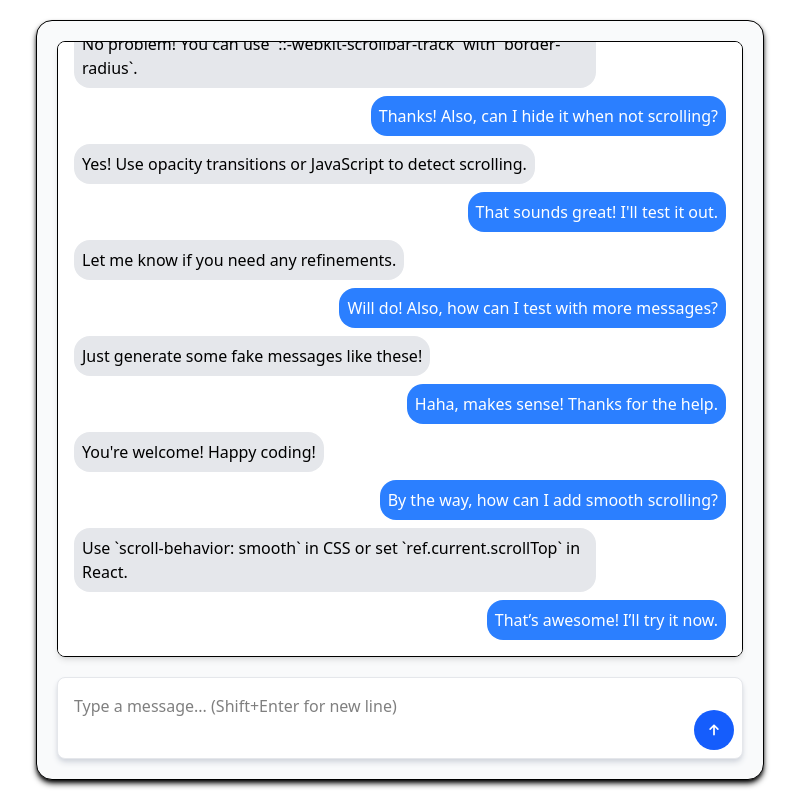
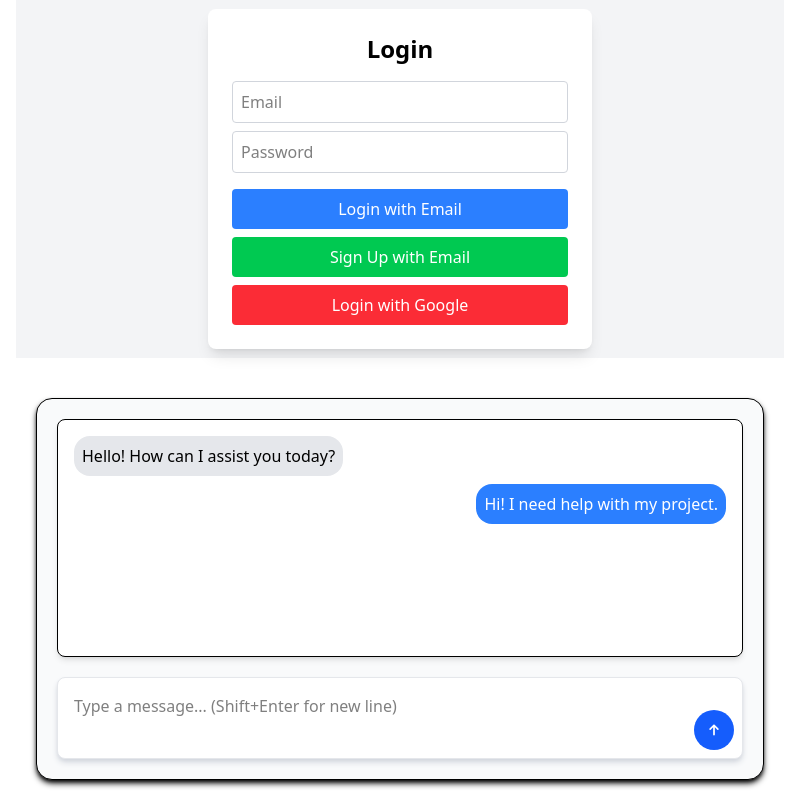
Before and after one commit to LiamTalisic/ChatbotSite, a React (Vite) app: page / in a window 1280 px wide. Shown: the whole page, without its empty margins (240-1039 px from the left). Built offline with nearby package versions, Linux system fonts and the light colour scheme; no server answers.

Commit message:
modified:   package-lock.json 	modified:   package.json 	modified:   src/App.jsx 	modified:   src/components/Chat.jsx 	modified:   src/components/ChatInput.jsx 	new file:   src/components/Login.jsx

```diff
--- a/package.json
+++ b/package.json
@@ -12,6 +12,7 @@
   "dependencies": {
     "@tailwindcss/vite": "^4.0.6",
     "autoprefixer": "^10.4.20",
+    "firebase": "^11.3.0",
     "openai": "^4.83.0",
     "postcss": "^8.5.1",
     "react": "^19.0.0",
--- a/src/App.jsx
+++ b/src/App.jsx
@@ -1,6 +1,10 @@
 import { useState } from 'react'
 
 import Chat from './components/Chat'
+import Login from './components/Login'
+
+
+
 
 function App() {
 
@@ -9,7 +13,7 @@ function App() {
             {/* div thats aligned to the center */}
             <div className="flex flex-col w-full h-[100vh] items-center justify-center  min-h-[400px]">
                 <div className="SizedDiv">
-
+                    <Login/>
                     <Chat/>
 
                 </div>
--- a/src/components/Chat.jsx
+++ b/src/components/Chat.jsx
@@ -6,38 +6,21 @@ const Chat = () => {
     const [messages, setMessages] = useState([
         { id: 1, text: "Hello! How can I assist you today?", sender: "bot" },
         { id: 2, text: "Hi! I need help with my project.", sender: "user" },
-        { id: 3, text: "Sure! What specifically do you need help with?", sender: "bot" },
-        { id: 4, text: "I'm trying to style the scrollbar in my chat app.", sender: "user" },
-        { id: 5, text: "Great! Are you using Tailwind CSS for styling?", sender: "bot" },
-        { id: 6, text: "Yes, I want to make the scrollbar visible only when scrolling.", sender: "user" },
-        { id: 7, text: "Got it! You can use WebKit properties or Tailwind’s scrollbar plugin.", sender: "bot" },
-        { id: 8, text: "I prefer WebKit, but I need rounded edges for the track.", sender: "user" },
-        { id: 9, text: "No problem! You can use `::-webkit-scrollbar-track` with `border-radius`.", sender: "bot" },
-        { id: 10, text: "Thanks! Also, can I hide it when not scrolling?", sender: "user" },
-        { id: 11, text: "Yes! Use opacity transitions or JavaScript to detect scrolling.", sender: "bot" },
-        { id: 12, text: "That sounds great! I'll test it out.", sender: "user" },
-        { id: 13, text: "Let me know if you need any refinements.", sender: "bot" },
-        { id: 14, text: "Will do! Also, how can I test with more messages?", sender: "user" },
-        { id: 15, text: "Just generate some fake messages like these!", sender: "bot" },
-        { id: 16, text: "Haha, makes sense! Thanks for the help.", sender: "user" },
-        { id: 17, text: "You're welcome! Happy coding!", sender: "bot" },
-        { id: 18, text: "By the way, how can I add smooth scrolling?", sender: "user" },
-        { id: 19, text: "Use `scroll-behavior: smooth` in CSS or set `ref.current.scrollTop` in React.", sender: "bot" },
-        { id: 20, text: "That’s awesome! I’ll try it now.", sender: "user" },
     ]);
 
-
-    const handleSendMessage = (message) => {
-        setMessages((prevMessages) => [...prevMessages, { id: prevMessages.length + 1, text: message, sender: "user" }]);
+    // 🔹 Ensure all messages get a unique ID and proper format
+    const handleSendMessage = (messageObj) => {
+        setMessages((prevMessages) => [
+            ...prevMessages,
+            { id: prevMessages.length + 1, text: messageObj.text, sender: messageObj.sender },
+        ]);
     };
 
     return (
-        // can add "flex" to make it just fit the content
         <div className="flex flex-col h-full max-h-[95%] p-5 m-5 border rounded-2xl shadow-md shadow-black bg-gray-50 justify-between">
-            <ChatHistory messages={messages} setMessages={setMessages} />
+            <ChatHistory messages={messages} />
             <ChatInput onSendMessage={handleSendMessage} />
         </div>
-
     );
 };
 
--- a/src/components/ChatInput.jsx
+++ b/src/components/ChatInput.jsx
@@ -1,16 +1,54 @@
 import { useState, useRef, useEffect } from "react";
+import { auth } from "../firebaseConfig";
 
 const ChatInput = ({ onSendMessage }) => {
     const [message, setMessage] = useState("");
     const textareaRef = useRef(null);
     const maxHeight = 150; // Maximum height before scrollbar appears
 
+    const sendMessage = async () => {
+        const trimmedMessage = message.trim();
+        if (!trimmedMessage) return;
+
+        const user = auth.currentUser;
+        if (!user) {
+            console.error("User not authenticated");
+            return;
+        }
+
+        // 🔹 Get Firebase Authentication Token
+        const token = await user.getIdToken();
+
+        // 🔹 Send user message to ChatHistory
+        onSendMessage({ text: trimmedMessage, sender: "user" });
+        setMessage("");
+
+        try {
+            const response = await fetch("http://localhost:3000/chat", {
+                method: "POST",
+                headers: {
+                    "Content-Type": "application/json",
+                    "Authorization": `Bearer ${token}`, // ✅ Include Firebase Token
+                },
+                body: JSON.stringify({ message: trimmedMessage }),
+            });
+
+            console.log(token)
+
+            const reply = await response.text();
+            console.log("AI Reply:", reply);
+
+            // 🔹 Send AI response to ChatHistory
+            onSendMessage({ text: reply, sender: "bot" });
+
+        } catch (error) {
+            console.error("Error sending message:", error);
+        }
+    };
+
+
     const handleSend = () => {
-        if (message.trim() !== "") {
-            onSendMessage(message);
-            setMessage("");
-            resizeTextarea(); // Reset textarea height after sending
-        }
+        sendMessage();
     };
 
     const handleKeyPress = (e) => {
@@ -33,7 +71,7 @@ const ChatInput = ({ onSendMessage }) => {
     }, [message]);
 
     return (
-        <div className="flex items-end w-full mx-auto p-2 rounded-lg shadow-md shadow-gray-300 border border-gray-200 bg-white ">
+        <div className="flex items-end w-full mx-auto p-2 rounded-lg shadow-md shadow-gray-300 border border-gray-200 bg-white">
             <textarea
                 ref={textareaRef}
                 value={message}
@@ -66,8 +104,6 @@ const ChatInput = ({ onSendMessage }) => {
                     />
                 </svg>
             </button>
-
-
         </div>
     );
 };
--- /dev/null
+++ b/src/components/Login.jsx
@@ -0,0 +1,147 @@
+import React, { useState } from "react";
+import {
+  signInWithPopup,
+  GoogleAuthProvider,
+  createUserWithEmailAndPassword,
+  signInWithEmailAndPassword
+} from "firebase/auth";
+import { auth } from "../firebaseConfig"; // ✅ Import Firebase Auth
+import { getFirestore, doc, setDoc, getDoc } from "firebase/firestore";
+
+// ✅ Initialize Firestore
+const db = getFirestore();
+const provider = new GoogleAuthProvider();
+
+const Login = () => {
+  const [email, setEmail] = useState("");
+  const [password, setPassword] = useState("");
+  const [loading, setLoading] = useState(false);
+  const [message, setMessage] = useState("");
+
+  // 🔹 Google Sign-In (with Firestore User Entry)
+  const signInWithGoogle = async () => {
+    try {
+        setLoading(true);
+        const result = await signInWithPopup(auth, provider);
+        const user = result.user;
+        const userRef = doc(db, "users", user.uid);
+
+        // 🔍 Check if user exists in Firestore
+        const userDoc = await getDoc(userRef);
+        if (!userDoc.exists()) {
+            // 🚀 Add user with default permissions
+            await setDoc(userRef, {
+                uid: user.uid,
+                email: user.email,
+                role: "user",
+                canChat: false // Default to false, admin must enable manually
+            });
+        }
+
+        setMessage(`Signed in as ${user.email}`);
+        console.log("User signed in and stored in Firestore");
+    } catch (error) {
+        setMessage(`Google Sign-in Error: ${error.message}`);
+        console.error("Google Sign-in Error:", error);
+    } finally {
+        setLoading(false);
+    }
+  };
+
+  // 🔹 Email/Password Sign-Up (with Firestore User Entry)
+  const signUpWithEmailPassword = async () => {
+    try {
+      setLoading(true);
+      const userCredential = await createUserWithEmailAndPassword(auth, email, password);
+      const user = userCredential.user;
+      const userRef = doc(db, "users", user.uid);
+
+      // 🔍 Check if user exists in Firestore
+      const userDoc = await getDoc(userRef);
+      if (!userDoc.exists()) {
+          // 🚀 Add user with default permissions
+          await setDoc(userRef, {
+              uid: user.uid,
+              email: user.email,
+              role: "user",
+              canChat: false // Default to false, admin must enable manually
+          });
+      }
+
+      setMessage(`Signed up as ${user.email}`);
+      console.log("User registered and stored in Firestore");
+    } catch (error) {
+      setMessage(`Sign-up Error: ${error.message}`);
+      console.error("Sign-up Error:", error);
+    } finally {
+      setLoading(false);
+    }
+  };
+
+  // 🔹 Email/Password Login
+  const loginWithEmailPassword = async () => {
+    try {
+      setLoading(true);
+      const userCredential = await signInWithEmailAndPassword(auth, email, password);
+      const user = userCredential.user;
+      setMessage(`Logged in as ${user.email}`);
+    } catch (error) {
+      setMessage(`Login Error: ${error.message}`);
+      console.error("Login Error:", error);
+    } finally {
+      setLoading(false);
+    }
+  };
+
+  return (
+    <div className="flex flex-col items-center justify-center h-screen bg-gray-100">
+      <div className="bg-white p-6 rounded-lg shadow-lg w-96">
+        <h2 className="text-2xl font-bold mb-4 text-center">Login</h2>
+
+        {/* Email & Password Fields */}
+        <input
+          type="email"
+          placeholder="Email"
+          value={email}
+          onChange={(e) => setEmail(e.target.value)}
+          className="w-full p-2 border border-gray-300 rounded mb-2"
+        />
+        <input
+          type="password"
+          placeholder="Password"
+          value={password}
+          onChange={(e) => setPassword(e.target.value)}
+          className="w-full p-2 border border-gray-300 rounded mb-4"
+        />
+
+        {/* Buttons */}
+        <button
+          onClick={loginWithEmailPassword}
+          className="w-full bg-blue-500 text-white py-2 rounded mb-2 hover:bg-blue-600"
+          disabled={loading}
+        >
+          {loading ? "Logging in..." : "Login with Email"}
+        </button>
+        <button
+          onClick={signUpWithEmailPassword}
+          className="w-full bg-green-500 text-white py-2 rounded mb-2 hover:bg-green-600"
+          disabled={loading}
+        >
+          {loading ? "Signing up..." : "Sign Up with Email"}
+        </button>
+        <button
+          onClick={signInWithGoogle}
+          className="w-full bg-red-500 text-white py-2 rounded hover:bg-red-600"
+          disabled={loading}
+        >
+          {loading ? "Signing in..." : "Login with Google"}
+        </button>
+
+        {/* Message Display */}
+        {message && <p className="text-center text-sm text-gray-600 mt-4">{message}</p>}
+      </div>
+    </div>
+  );
+};
+
+export default Login;
--- /dev/null
+++ b/src/firebaseConfig.js
@@ -0,0 +1,18 @@
+// Import Firebase SDK
+import { initializeApp } from "firebase/app";
+import { getAuth } from "firebase/auth";
+
+// Securely load environment variables
+const firebaseConfig = {
+    apiKey: import.meta.env.VITE_FIREBASE_API_KEY,
+    authDomain: import.meta.env.VITE_FIREBASE_AUTH_DOMAIN,
+    projectId: import.meta.env.VITE_FIREBASE_PROJECT_ID,
+    storageBucket: import.meta.env.VITE_FIREBASE_STORAGE_BUCKET,
+    messagingSenderId: import.meta.env.VITE_FIREBASE_MESSAGING_SENDER_ID,
+    appId: import.meta.env.VITE_FIREBASE_APP_ID
+};
+
+// Initialize Firebase
+const app = initializeApp(firebaseConfig);
+export const auth = getAuth(app);
+export default app;
```
Also changed, not shown: 1 other file (tests, documents, lock files or other folders).
